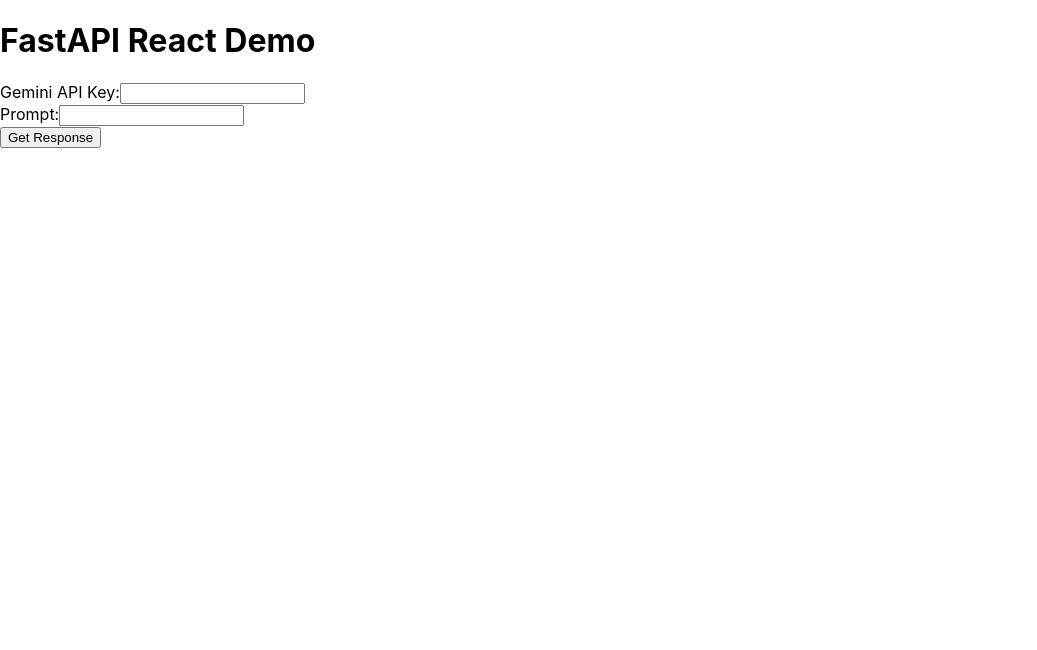
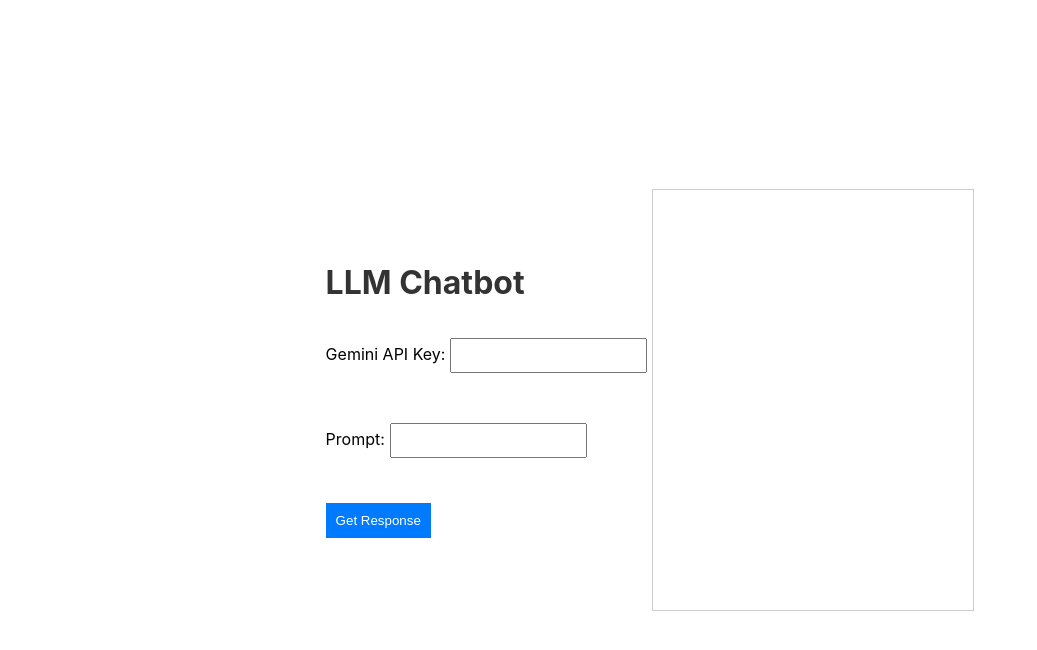
Before and after one commit to Monikakusumanchi/React_app, a React (Create React App) app in the folder frontend/: page / in a window 1280 px wide. Shown: the top 650 px of the page, without its empty margins (0-1037 px from the left). Built offline with nearby package versions, Linux system fonts and the light colour scheme.

Commit message:
react frontend enhancement

```diff
--- a/frontend/src/App.css
+++ b/frontend/src/App.css
@@ -1,43 +1,136 @@
-/* App.css */
-
-#container {
-  text-align: left;
-  color: black;
+.App {
   display: flex;
-  flex-direction: column;
-  align-items: left;
+  align-items: center;
+  justify-content: center;
+  height: 100vh;
+  text-align: center;
 }
 
-#apiKey {
-  margin: 10px;
-  width: 400px;
-  height: 30px;
-  font-size: 16px;
+h1 {
+  color: #333;
 }
 
-#promptContainer {
-  margin: 20px;
+.chat-container {
+  border: 1px solid #ccc;
+  padding: 10px;
+  width: 300px;
+  height: 400px; /* Increase the height for a better chat experience */
+  overflow-y: scroll;
+  flex-shrink: 0; /* Prevent the chat container from shrinking */
+}
+
+.chat-message {
+  background-color: #f2f2f2;
+  padding: 10px;
+  margin: 5px 0;
+  border-radius: 5px;
+}
+
+p {
+  margin: 0;
+}
+
+.input-container {
   display: flex;
   flex-direction: column;
   align-items: flex-start;
+  margin-left: 20px; /* Add some margin for spacing */
 }
 
-#prompt {
-  width: 400px;
-  height: 150px;
-  font-size: 16px;
+label {
+  margin: 10px 0;
+  display: block;
 }
 
-#generateButton {
-  background-color: blue;
-  color: white;
-  padding: 15px;
-  border-radius: 5px;
-  font-size: 18px;
-  margin-top: 10px;
+input {
+  padding: 8px;
+  margin: 5px;
 }
 
-#response-container {
-  margin-top: 20px;
-  width: 400px;
+button {
+  background-color: #007bff;
+  color: white;
+  padding: 10px;
+  margin-top: 10px; /* Add some margin for spacing */
+  border: none;
+  cursor: pointer;
 }
+
+button:disabled {
+  background-color: #ccc;
+  cursor: not-allowed;
+}
+
+p {
+  margin: 0;
+}
+
+/* Add any additional styles as needed */
+.App {
+  display: flex;
+  align-items: center;
+  justify-content: center;
+  height: 100vh;
+  text-align: center;
+}
+
+h1 {
+  color: #333;
+}
+
+.chat-container {
+  border: 1px solid #ccc;
+  padding: 10px;
+  width: 300px;
+  height: 400px; /* Increase the height for a better chat experience */
+  overflow-y: scroll;
+  flex-shrink: 0; /* Prevent the chat container from shrinking */
+}
+
+.chat-message {
+  background-color: #f2f2f2;
+  padding: 10px;
+  margin: 5px 0;
+  border-radius: 5px;
+}
+
+p {
+  margin: 0;
+}
+
+.input-container {
+  display: flex;
+  flex-direction: column;
+  align-items: flex-start;
+  margin-left: 20px; /* Add some margin for spacing */
+}
+
+label {
+  margin: 10px 0;
+  display: block;
+}
+
+input {
+  padding: 8px;
+  margin: 5px;
+}
+
+button {
+  background-color: #007bff;
+  color: white;
+  padding: 10px;
+  margin-top: 10px; /* Add some margin for spacing */
+  border: none;
+  cursor: pointer;
+}
+
+button:disabled {
+  background-color: #ccc;
+  cursor: not-allowed;
+}
+
+p {
+  margin: 0;
+}
+
+/* Add any additional styles as needed */
--- a/frontend/src/App.js
+++ b/frontend/src/App.js
@@ -1,12 +1,15 @@
 import React, { useState } from 'react';
+import { environment } from "./environment";
 import './App.css';
 
 function App() {
+  const env = environment;
   const [geminiApiKey, setGeminiApiKey] = useState('');
   const [prompt, setPrompt] = useState('');
   const [response, setResponse] = useState('');
   const [loading, setLoading] = useState(false);
   const [error, setError] = useState('');
+  const [chatMessages, setChatMessages] = useState([]);
 
   const handleRequest = async () => {
     try {
@@ -16,7 +19,7 @@
       formData.append('gemini_api_key', geminiApiKey);
       formData.append('prompt', prompt);
 
-      const response = await fetch('https://8000-monikakusumanc-reactapp-siv7pa3roh3.ws-us107.gitpod.io/get_gemini_completion', {
+      const response = await fetch(env.fastAPIUrl, {
         method: 'POST',
         cache: 'no-cache',
         credentials: 'include',
@@ -24,14 +27,18 @@
         referrerPolicy: 'no-referrer',
         body: formData,
       });
-      console.log(response)
+
       if (!response.ok) {
         throw new Error(`HTTP error! Status: ${response.status}`);
       }
 
       const data = await response.json();
       console.log("API Response:", data);
+
       setResponse(data.response);
+
+      // Add the response to the chat messages
+      setChatMessages([...chatMessages, { type: 'user', text: prompt }, { type: 'bot', text: data.response }]);
       setError('');
     } catch (error) {
       setResponse('');
@@ -44,10 +51,11 @@
 
   return (
     <div className="App">
-      <h1>FastAPI React Demo</h1>
+      <div className="input-container">
+        <h1>LLM Chatbot</h1>
         <label>
           Gemini API Key:
-        <input type="text" value={geminiApiKey} onChange={(e) => setGeminiApiKey(e.target.value)} />
+          <input type="password" value={geminiApiKey} onChange={(e) => setGeminiApiKey(e.target.value)} />
         </label>
         <br />
         <label>
@@ -60,12 +68,14 @@
         </button>
         <br />
         <p style={{ color: 'red' }}>{error}</p>
-      {response && (
-        <div>
-          <h2>Response:</h2>
-          <p>{response}</p>
       </div>
-      )}
+      <div className="chat-container">
+        {chatMessages.map((message, index) => (
+          <div key={index} className={`chat-message ${message.type === 'user' ? 'user' : 'bot'}`}>
+            <p>{message.text}</p>
+          </div>
+        ))}
+      </div>
     </div>
   );
 }
```
Lines whose indentation alone changed are shown as unchanged.
